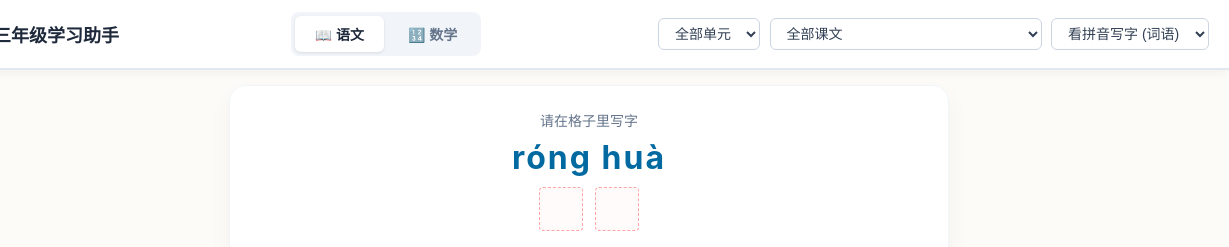
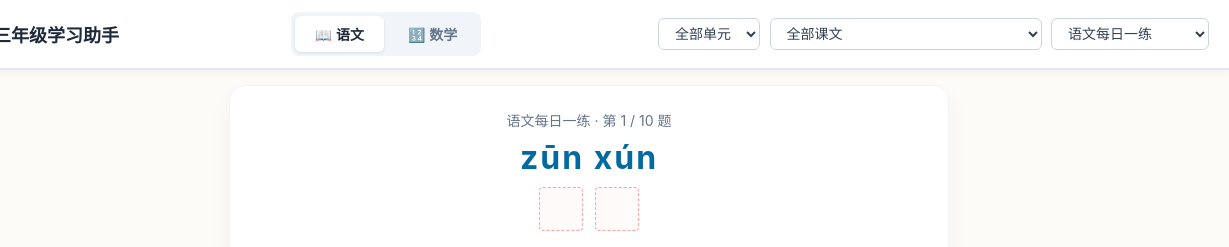
Before and after one commit to peiyuc/quiz, a plain HTML site: page index.html in a window 1280 px wide. Shown: the top 247 px of the page, 51-1280 px from the left. Drawn offline with Linux system fonts and the light colour scheme.

Commit message:
fix: 语文每日一练设为默认选项

```diff
--- a/index.html
+++ b/index.html
@@ -829,11 +829,11 @@
       <option value="all">全部课文</option>
     </select>
     <select id="typeSelect">
+      <option value="daily-chinese" selected>语文每日一练</option>
       <option value="spell">看拼音写字 (词语)</option>
       <option value="pinyin">看字写拼音 (词语)</option>
       <option value="sentence-spell">看拼音填空 (句子)</option>
       <option value="sentence-pinyin">看字填拼音 (句子)</option>
-      <option value="daily-chinese">语文每日一练</option>
     </select>
   </div>
 </header>
@@ -1069,7 +1069,7 @@ document.addEventListener("DOMContentLoaded", function(){
     e.preventDefault(); // 拦截、锁定主屏幕的晃动和滚动
   }, { passive: false });
 
-  updateLessonSelect(); updateErrCount(); renderWord(); renderErrList();
+  updateLessonSelect(); filterWord(); updateErrCount(); renderErrList();
 });
 
 function updateLessonSelect() {
```
